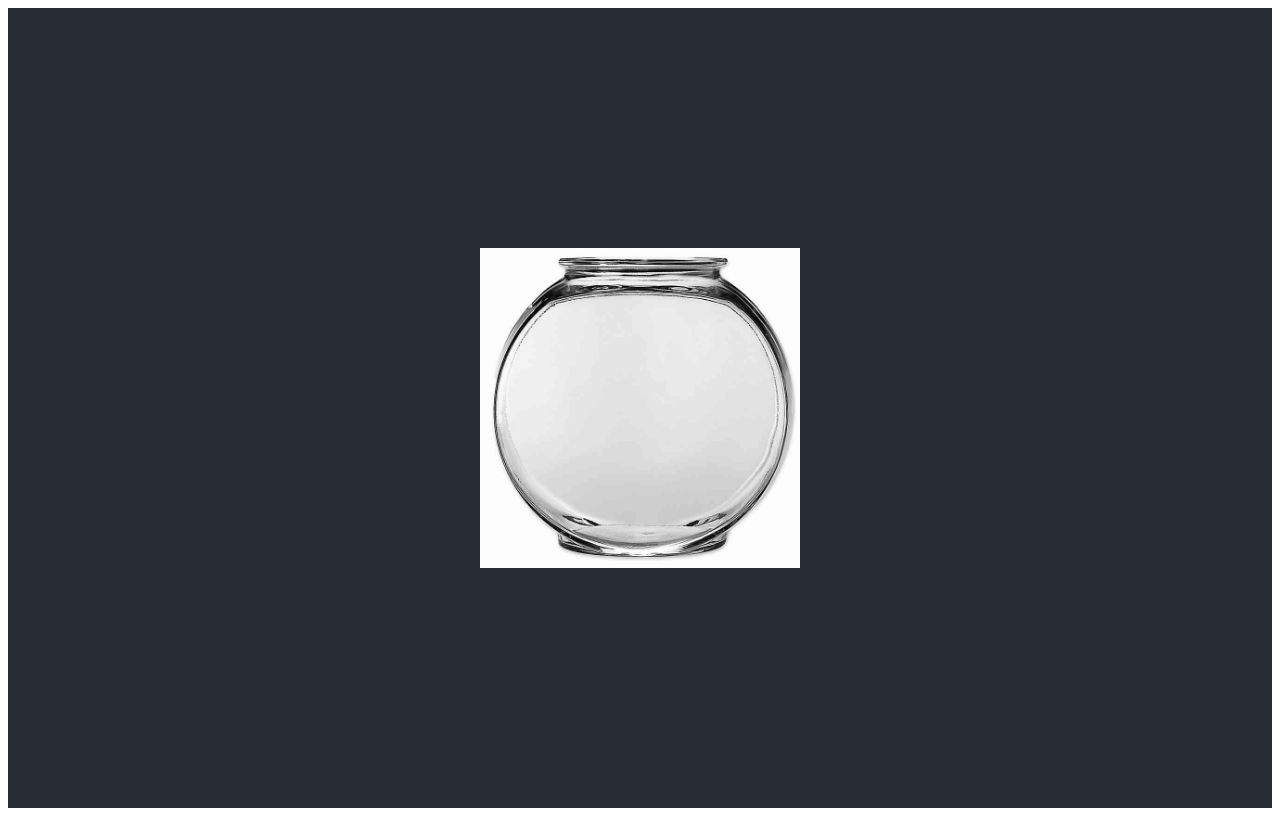
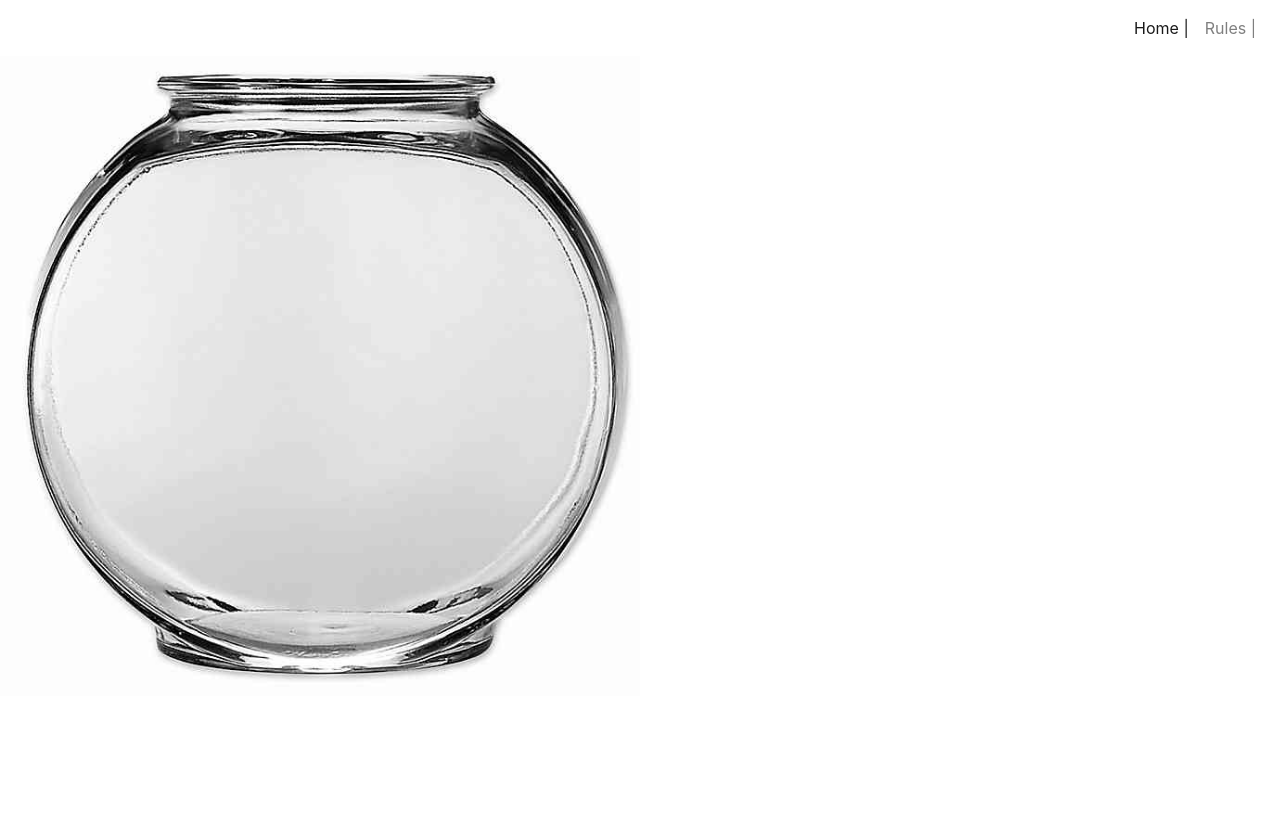
Before and after one commit to brer4449/fishbowl, a React (Create React App) app in the folder client/: page / in a window 1280 px wide. Built offline with nearby package versions, Linux system fonts and the light colour scheme.

Commit message:
altered image size

```diff
--- a/client/src/App.css
+++ b/client/src/App.css
@@ -3,8 +3,12 @@
 }
 
 .App-logo {
-  height: 40vmin;
+  height: 80vmin;
   pointer-events: none;
+  display: flex;
+  flex-direction: column;
+  justify-content: center;
+  align-items: center;
 }
 
 .App-header {
@@ -17,7 +21,3 @@
   font-size: calc(10px + 2vmin);
   color: white;
 }
-
-.App-link {
-  color: #61dafb;
-}
--- a/client/src/App.js
+++ b/client/src/App.js
@@ -1,13 +1,18 @@
 import React from "react";
+import { BrowserRouter as Router, Route, Switch } from "react-router-dom";
+import Navbar from "./components/Navbar";
 import "./App.css";
+import "bootstrap/dist/css/bootstrap.min.css";
 
 function App() {
   return (
-    <div className="App">
-      <header className="App-header">
-        <img src="./fishbowl_logo.png" className="App-logo" alt="logo" />
-      </header>
-    </div>
+    <Router>
+      <Navbar />
+      {/* <header className="App-header"> */}
+      <img src="./fishbowl_logo.png" className="App-logo" alt="logo" />
+      {/* </header> */}
+      {/* </div> */}
+    </Router>
   );
 }
 
--- /dev/null
+++ b/client/src/components/Navbar/index.js
@@ -0,0 +1,59 @@
+import React from "react";
+import { Link } from "react-router-dom";
+
+function Navbar() {
+  return (
+    <nav className="navbar navbar-expand-lg navbar-light">
+      {/* <img
+        src="../fishbowl_logo.png"
+        width="100px"
+        height="100px"
+        className="d-inline-block align-top"
+        alt="logo"
+      /> */}
+
+      <button
+        className="navbar-toggler"
+        type="button"
+        data-toggle="collapse"
+        data-target="#navbarSupportedContent"
+        aria-controls="navbarSupportedContent"
+        aria-expanded="false"
+        aria-label="Toggle navigation"
+      >
+        <span className="navbar-toggler-icon"></span>
+      </button>
+
+      <div className="collapse navbar-collapse" id="navbarSupportedContent">
+        <ul className="navbar-nav ml-auto mt-2 mt-lg-0">
+          <li className="nav-item">
+            <Link
+              to="/"
+              className={
+                window.location.pathname === "/"
+                  ? "nav-link active"
+                  : "nav-link"
+              }
+            >
+              Home <span> | </span>
+            </Link>
+          </li>
+          <li className="nav-item rules">
+            <Link
+              to="/Rules"
+              className={
+                window.location.pathname === "/Rules"
+                  ? "nav-link active"
+                  : "nav-link"
+              }
+            >
+              Rules <span> | </span>
+            </Link>
+          </li>
+        </ul>
+      </div>
+    </nav>
+  );
+}
+
+export default Navbar;
```
Also changed, not shown: client/src/components/Footer/index.js (added).
